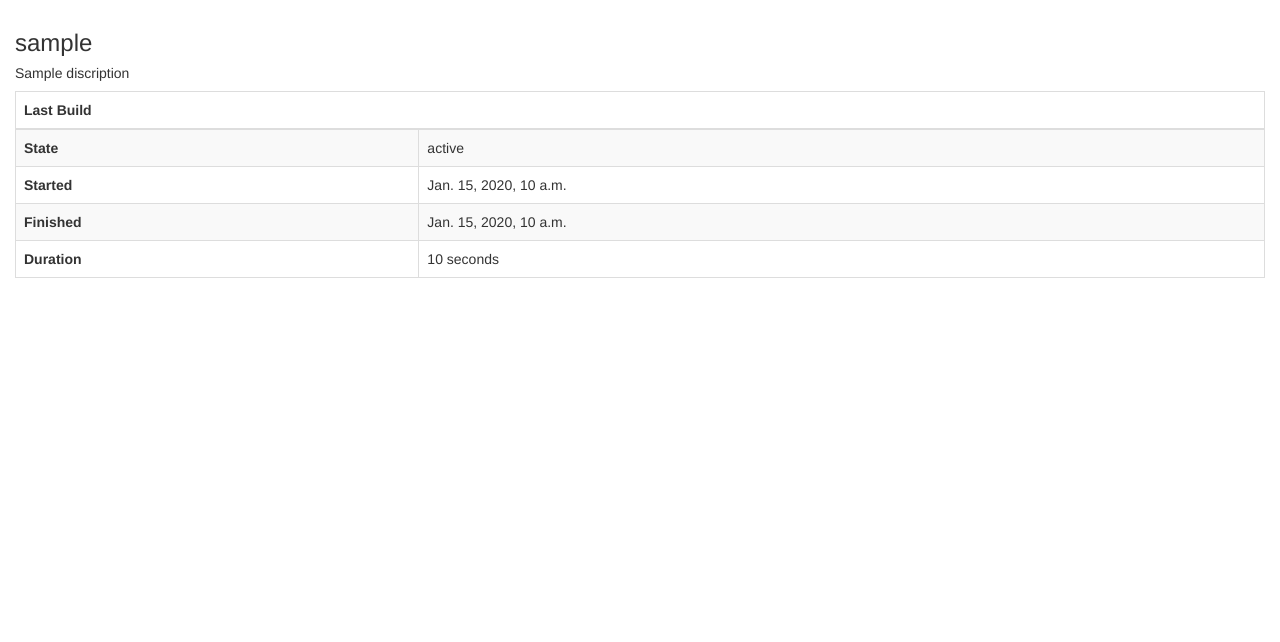
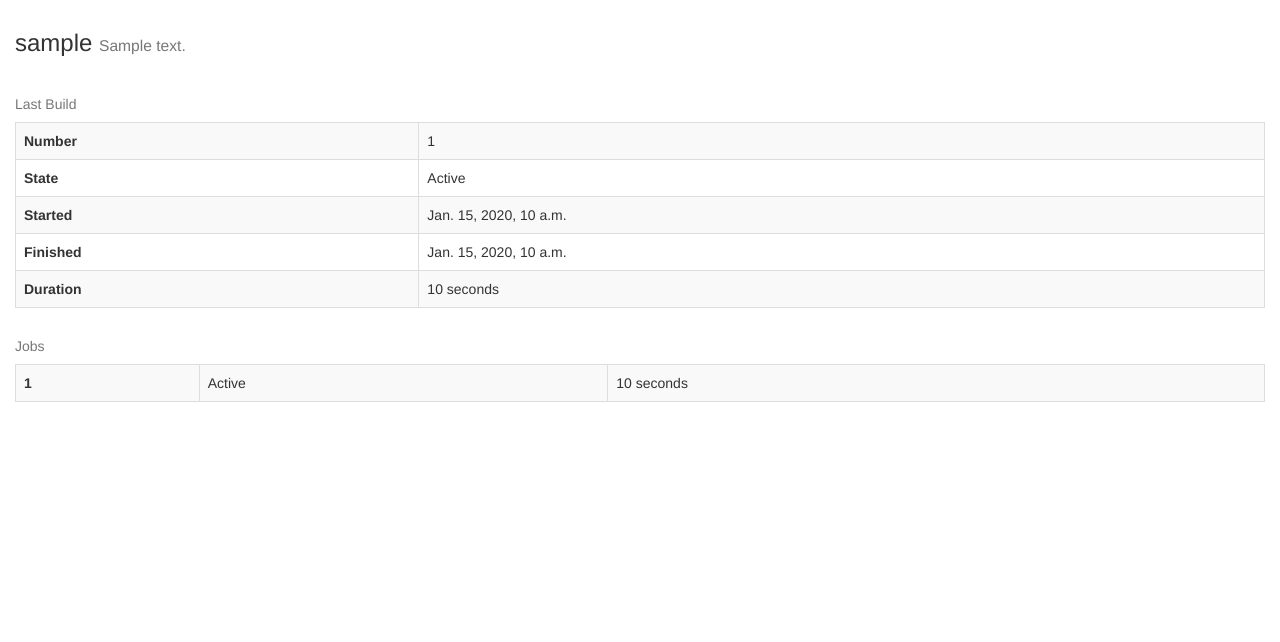
Before and after one commit to moggers87/Sivart, a Django app: template sivart/templates/sivart/repo.html in a window 1280 px wide. Shown: the part 60-702 px from the top of the page. Run offline with Django 3.2, Linux system fonts and the light colour scheme; the template is opened without the code that fills it: most values are stand-ins (such as "Sample title", 1, 10 or a date in 2020); some libraries are stand-ins or nearby versions.

Commit message:
List build jobs too.

```diff
--- a/sivart/templates/sivart/repo.html
+++ b/sivart/templates/sivart/repo.html
@@ -1,15 +1,23 @@
 {% extends "sivart/base.html" %}
 
 {% block content %}
-<h3>{{ repo_slug }}</h3>
-<h5>{{ repo.discription }}</h5>
+<h3>
+    {{ repo_slug }}
+    <small>{{ repo.description }}</small>
+</h3>
+<br />
+
 {% if repo.last_build_state != "" %}
     <table class="table table-bordered table-striped table-hover">
-        <thead><tr><th colspan="2">Last Build</th></tr></thead>
+        <caption>Last Build</caption>
         <tbody>
             <tr>
+                <th>Number</th>
+                <td>{{ repo.last_build.number }}</td>
+            </tr>
+            <tr>
                 <th>State</th>
-                <td>{{ repo.last_build.state }}</td>
+                <td class="text-capitalize">{{ repo.last_build.state }}</td>
             </tr>
             <tr>
                 <th>Started</th>
@@ -21,8 +29,20 @@
             </tr>
             <tr>
                 <th>Duration</th>
-                <td>{{ repo.last_build.duration }} seconds</td>
+                <td>{{ repo.last_build.duration|default:"-" }} seconds</td>
             </tr>
+        </tbody>
+    </table>
+    <table class="table table-bordered table-striped table-hover">
+        <caption>Jobs</caption>
+        <tbody>
+            {% for job in repo.last_build.jobs %}
+                <tr>
+                    <th>{{ job.number }}</th>
+                    <td class="text-capitalize">{{ job.state }}</td>
+                    <td>{{ job.duration|default:"-" }} seconds</td>
+                </tr>
+            {% endfor %}
         </tbody>
     </table>
 {% else %}
```
